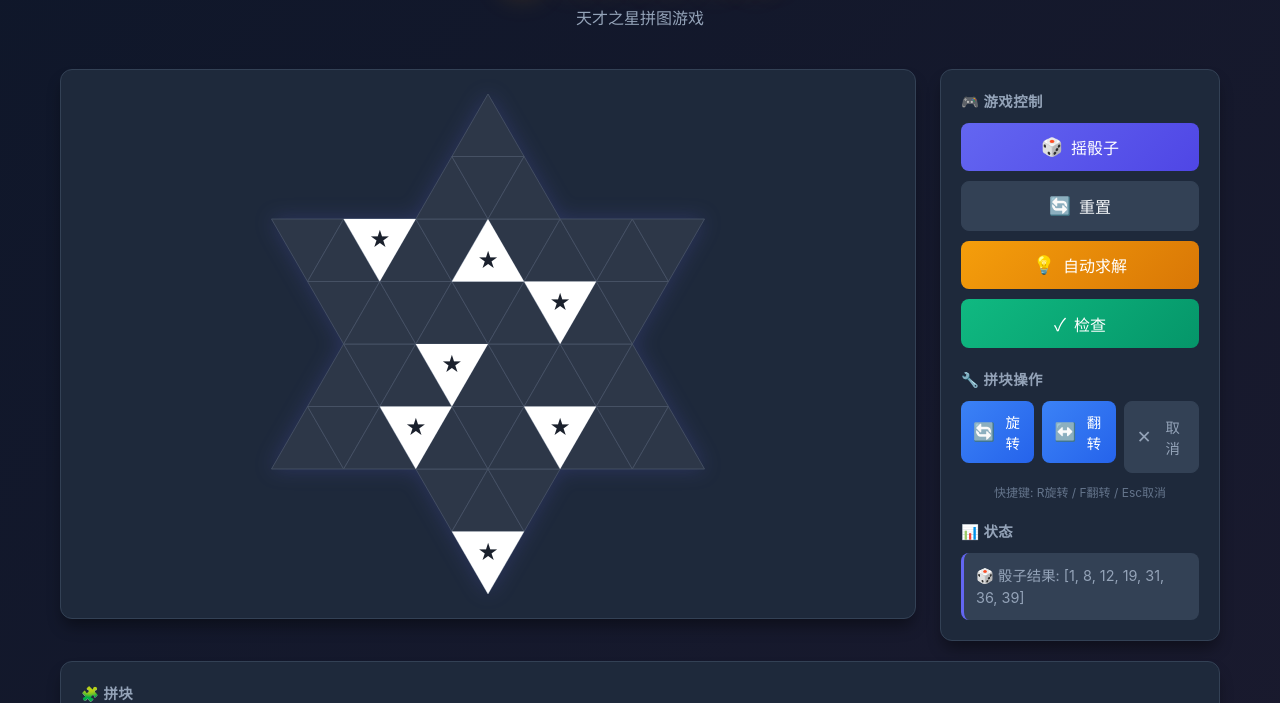
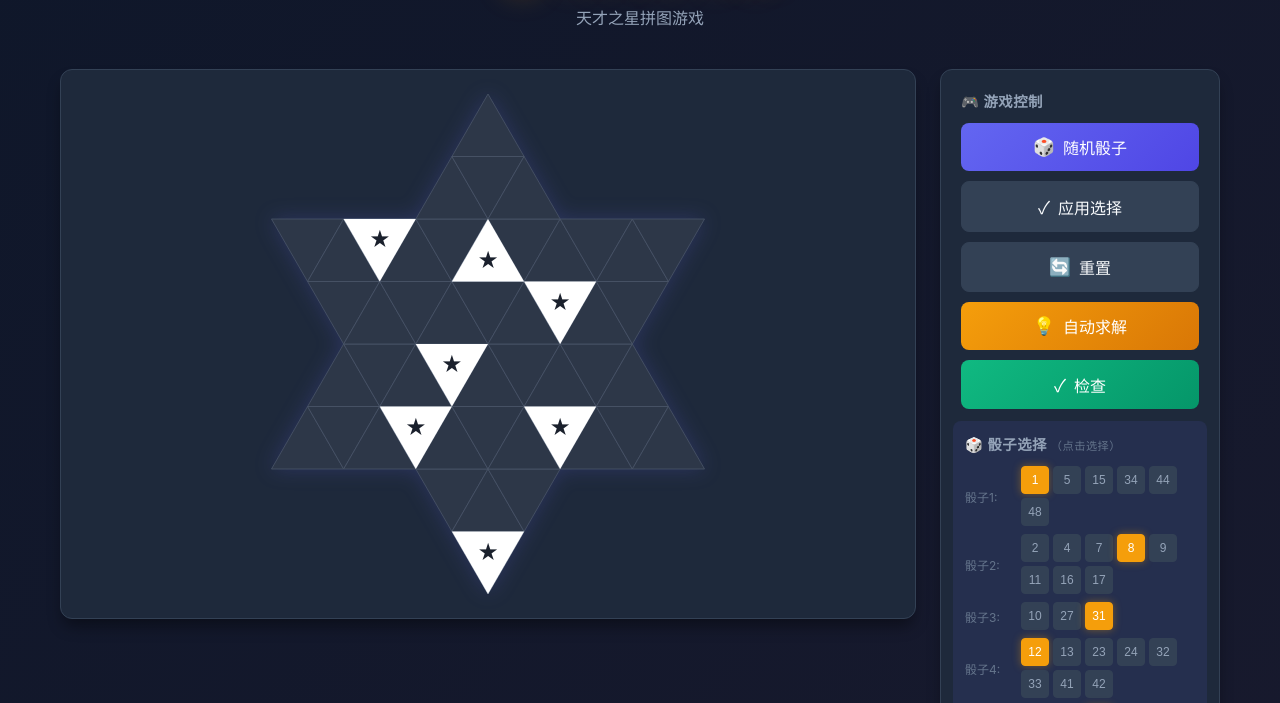
Before and after one commit to zackzeng00/genius-star-game, a plain HTML site: page index.html in a window 1280 px wide. Shown: the part 92-795 px from the top of the page. Drawn offline with Linux system fonts and the light colour scheme.

Commit message:
feat: 添加骰子手动选择功能
- 新增骰子选择面板，显示7组骰子可选值
- 点击数字可选中对应骰子的值
- 随机骰子按钮同步更新选择器显示
- 应用选择按钮使用手动选择的值开始游戏

```diff
--- a/index.html
+++ b/index.html
@@ -31,7 +31,10 @@
                 <div class="panel-section">
                     <h3>🎮 游戏控制</h3>
                     <button id="btn-roll" class="btn btn-primary">
-                        <span class="btn-icon">🎲</span> 摇骰子
+                        <span class="btn-icon">🎲</span> 随机骰子
+                    </button>
+                    <button id="btn-apply-dice" class="btn btn-secondary">
+                        <span class="btn-icon">✓</span> 应用选择
                     </button>
                     <button id="btn-reset" class="btn btn-secondary">
                         <span class="btn-icon">🔄</span> 重置
@@ -42,6 +45,13 @@
                     <button id="btn-check" class="btn btn-success">
                         <span class="btn-icon">✓</span> 检查
                     </button>
+                </div>
+
+                <div class="panel-section dice-section">
+                    <h3>🎲 骰子选择 <span class="dice-hint">（点击选择）</span></h3>
+                    <div id="dice-selectors" class="dice-selectors">
+                        <!-- 骰子选择器由 JavaScript 渲染 -->
+                    </div>
                 </div>
 
                 <div class="panel-section piece-controls">
--- a/js/game.js
+++ b/js/game.js
@@ -21,15 +21,19 @@ const Game = {
     dragElement: null,
 
     // 骰子定义（与 Python 版本一致）
+    // 每组是一个骰子的所有可能值
     diceNumbers: [
-        [1, 5, 15, 34, 44, 48],
-        [2, 4, 7, 8, 9, 11, 16, 17],
-        [10, 27, 31],
-        [12, 13, 23, 24, 32, 33, 41, 42],
-        [18, 22, 39],
-        [19, 20, 21, 28, 29, 30],
-        [25, 26, 36, 37, 38, 40, 45, 47]
+        [1, 5, 15, 34, 44, 48],           // 骰子1: 6面
+        [2, 4, 7, 8, 9, 11, 16, 17],      // 骰子2: 8面
+        [10, 27, 31],                      // 骰子3: 3面
+        [12, 13, 23, 24, 32, 33, 41, 42], // 骰子4: 8面
+        [18, 22, 39],                      // 骰子5: 3面
+        [19, 20, 21, 28, 29, 30],         // 骰子6: 6面
+        [25, 26, 36, 37, 38, 40, 45, 47]  // 骰子7: 8面
     ],
+
+    // 当前选中的骰子值（每个骰子一个）
+    selectedDice: [null, null, null, null, null, null, null],
 
     /**
      * 初始化游戏
@@ -45,6 +49,9 @@ const Game = {
 
         // 创建拼块（11个，包含两个三联梯形）
         this.pieces = Pieces.createAll();
+
+        // 渲染骰子选择器
+        this.renderDiceSelectors();
 
         // 渲染初始状态
         Board.render(this.boardSvg, true);
@@ -63,6 +70,7 @@ const Game = {
     bindEvents() {
         // 游戏控制按钮
         document.getElementById('btn-roll').addEventListener('click', () => this.rollDice());
+        document.getElementById('btn-apply-dice').addEventListener('click', () => this.applySelectedDice());
         document.getElementById('btn-reset').addEventListener('click', () => this.resetGame());
         document.getElementById('btn-solve').addEventListener('click', () => this.autoSolve());
         document.getElementById('btn-check').addEventListener('click', () => this.checkSolution());
@@ -125,15 +133,65 @@ const Game = {
     },
 
     /**
-     * 摇骰子 - 生成新谜题
+     * 渲染骰子选择器
      */
-    rollDice() {
-        // 随机选择每个骰子的值
-        const roll = this.diceNumbers.map(dice => {
-            const idx = Math.floor(Math.random() * dice.length);
-            return dice[idx];
+    renderDiceSelectors() {
+        const container = document.getElementById('dice-selectors');
+        container.innerHTML = '';
+
+        this.diceNumbers.forEach((dice, diceIndex) => {
+            const row = document.createElement('div');
+            row.className = 'dice-row';
+
+            const label = document.createElement('span');
+            label.className = 'dice-label';
+            label.textContent = `骰子${diceIndex + 1}:`;
+            row.appendChild(label);
+
+            const options = document.createElement('div');
+            options.className = 'dice-options';
+
+            dice.forEach(value => {
+                const btn = document.createElement('button');
+                btn.className = 'dice-option';
+                btn.textContent = value;
+                btn.dataset.diceIndex = diceIndex;
+                btn.dataset.value = value;
+
+                if (this.selectedDice[diceIndex] === value) {
+                    btn.classList.add('selected');
+                }
+
+                btn.addEventListener('click', () => this.selectDiceValue(diceIndex, value));
+                options.appendChild(btn);
+            });
+
+            row.appendChild(options);
+            container.appendChild(row);
         });
-        roll.sort((a, b) => a - b);
+    },
+
+    /**
+     * 选择骰子值
+     */
+    selectDiceValue(diceIndex, value) {
+        this.selectedDice[diceIndex] = value;
+        this.renderDiceSelectors();
+    },
+
+    /**
+     * 应用手动选择的骰子
+     */
+    applySelectedDice() {
+        // 检查是否所有骰子都已选择
+        const allSelected = this.selectedDice.every(v => v !== null);
+        if (!allSelected) {
+            this.setStatus('⚠️ 请先选择全部7个骰子的值');
+            return;
+        }
+
+        // 获取选中的值并排序
+        const roll = [...this.selectedDice].sort((a, b) => a - b);
 
         // 重置游戏状态
         this.resetGame();
@@ -145,7 +203,36 @@ const Game = {
         // 重新渲染棋盘
         Board.render(this.boardSvg, false);
 
-        this.setStatus(`🎲 骰子结果: [${roll.join(', ')}]`);
+        this.setStatus(`✓ 手动选择: [${roll.join(', ')}]`);
+    },
+
+    /**
+     * 摇骰子 - 随机生成新谜题
+     */
+    rollDice() {
+        // 随机选择每个骰子的值
+        const roll = this.diceNumbers.map((dice, index) => {
+            const idx = Math.floor(Math.random() * dice.length);
+            const value = dice[idx];
+            this.selectedDice[index] = value;  // 同步更新选中状态
+            return value;
+        });
+        roll.sort((a, b) => a - b);
+
+        // 重置游戏状态
+        this.resetGame();
+
+        // 设置阻挡位置
+        Board.setBlocked(roll);
+        this.gameStarted = true;
+
+        // 更新骰子选择器显示
+        this.renderDiceSelectors();
+
+        // 重新渲染棋盘
+        Board.render(this.boardSvg, false);
+
+        this.setStatus(`🎲 随机骰子: [${roll.join(', ')}]`);
     },
 
     /**
--- a/styles.css
+++ b/styles.css
@@ -474,6 +474,75 @@ kbd {
     text-align: center;
 }
 
+/* 骰子选择器 */
+.dice-section {
+    background: rgba(99, 102, 241, 0.1);
+    border-radius: var(--radius-sm);
+    padding: 12px;
+    margin: -8px;
+}
+
+.dice-hint {
+    font-size: 0.7rem;
+    color: var(--text-muted);
+    font-weight: normal;
+    text-transform: none;
+}
+
+.dice-selectors {
+    display: flex;
+    flex-direction: column;
+    gap: 8px;
+}
+
+.dice-row {
+    display: flex;
+    align-items: center;
+    gap: 6px;
+}
+
+.dice-label {
+    font-size: 0.75rem;
+    color: var(--text-muted);
+    min-width: 50px;
+}
+
+.dice-options {
+    display: flex;
+    flex-wrap: wrap;
+    gap: 4px;
+    flex: 1;
+}
+
+.dice-option {
+    width: 28px;
+    height: 28px;
+    border: 1px solid var(--border);
+    border-radius: 4px;
+    background: var(--bg-hover);
+    color: var(--text-secondary);
+    font-size: 0.75rem;
+    font-weight: 500;
+    cursor: pointer;
+    transition: var(--transition);
+    display: flex;
+    align-items: center;
+    justify-content: center;
+}
+
+.dice-option:hover {
+    border-color: var(--primary);
+    background: var(--primary);
+    color: white;
+}
+
+.dice-option.selected {
+    background: var(--accent);
+    border-color: var(--accent);
+    color: white;
+    box-shadow: 0 0 8px rgba(245, 158, 11, 0.4);
+}
+
 /* 按钮禁用状态 */
 .btn:disabled {
     opacity: 0.5;
```
